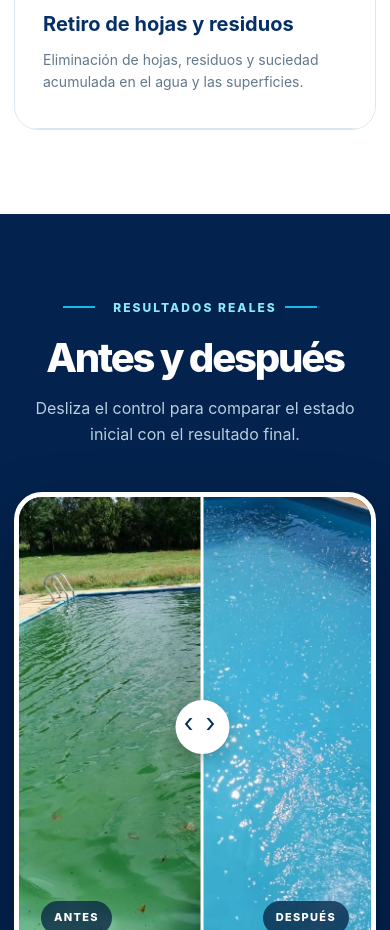
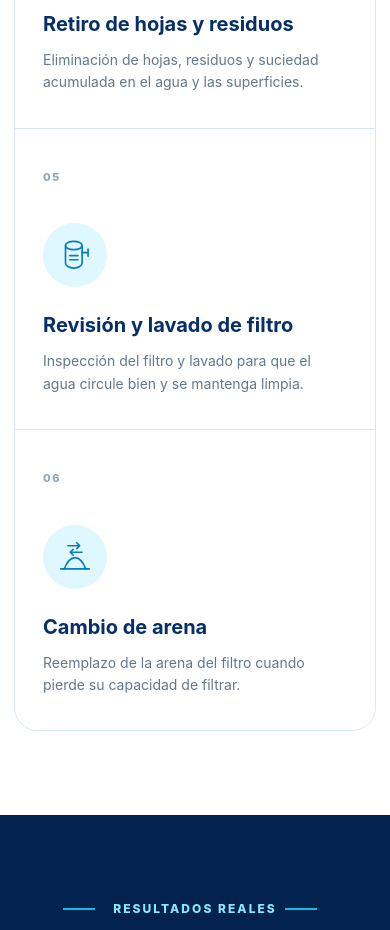
Before and after one commit to gonzalocea/nauto-aquaclean, a plain HTML site: page index.html in a window 390 px wide. Shown: the part 2780-3710 px from the top of the page. Drawn offline with Linux system fonts and the light colour scheme.

Commit message:
Servicios: revisión y lavado de filtro, cambio de arena

```diff
--- a/index.html
+++ b/index.html
@@ -134,6 +134,24 @@
               <h3>Retiro de hojas y residuos</h3>
               <p>Eliminación de hojas, residuos y suciedad acumulada en el agua y las superficies.</p>
             </article>
+
+            <article class="service-card reveal">
+              <span class="service-number">05</span>
+              <div class="service-icon" aria-hidden="true">
+                <img src="assets/icons/filtro-piscina.svg" alt="" />
+              </div>
+              <h3>Revisión y lavado de filtro</h3>
+              <p>Inspección del filtro y lavado para que el agua circule bien y se mantenga limpia.</p>
+            </article>
+
+            <article class="service-card reveal">
+              <span class="service-number">06</span>
+              <div class="service-icon" aria-hidden="true">
+                <img src="assets/icons/cambio-arena.svg" alt="" />
+              </div>
+              <h3>Cambio de arena</h3>
+              <p>Reemplazo de la arena del filtro cuando pierde su capacidad de filtrar.</p>
+            </article>
           </div>
         </div>
       </section>
--- a/styles.css
+++ b/styles.css
@@ -88,9 +88,10 @@ button, input { font: inherit; }
 .section-heading.compact { margin-bottom: 40px; }
 .heading-centered { display: block; text-align: center; }
 .heading-centered .eyebrow { display: flex; align-items: center; justify-content: center; }
-.service-grid { display: grid; grid-template-columns: repeat(4, 1fr); border: 1px solid var(--line); border-radius: var(--radius); overflow: hidden; }
+.service-grid { display: grid; grid-template-columns: repeat(3, 1fr); border: 1px solid var(--line); border-radius: var(--radius); overflow: hidden; }
 .service-card { position: relative; min-height: 360px; padding: 34px 28px; background: white; border-right: 1px solid var(--line); transition: color .3s, background .3s, transform .3s; }
-.service-card:last-child { border-right: 0; }
+.service-card:nth-child(3n) { border-right: 0; }
+.service-card:nth-child(-n+3) { border-bottom: 1px solid var(--line); }
 .service-card:hover { color: white; background: var(--navy); transform: translateY(-6px); }
 .service-number { color: #91a8b8; font-size: 11px; font-weight: 800; letter-spacing: .16em; }
 .service-icon { display: grid; place-items: center; width: 64px; height: 64px; margin: 52px 0 26px; color: var(--blue); background: var(--aqua-light); border-radius: 50%; transition: background .3s; }
@@ -182,8 +183,9 @@ button, input { font: inherit; }
   .hero-grid { gap: 45px; }
   .hero-image-wrap { height: 520px; }
   .service-grid { grid-template-columns: repeat(2, 1fr); }
-  .service-card:nth-child(2) { border-right: 0; }
-  .service-card:nth-child(-n+2) { border-bottom: 1px solid var(--line); }
+  .service-card:nth-child(n) { border-right: 1px solid var(--line); border-bottom: 0; }
+  .service-card:nth-child(2n) { border-right: 0; }
+  .service-card:nth-child(-n+4) { border-bottom: 1px solid var(--line); }
   .contact-logo { width: 220px; height: 220px; }
 }
 
@@ -227,8 +229,8 @@ button, input { font: inherit; }
   .image-label { top: 104px; right: 18px; }
   .hero-card { left: -4px; width: min(310px, 95%); }
   .service-grid { grid-template-columns: 1fr; }
-  .service-card { min-height: 300px; border-right: 0; border-bottom: 1px solid var(--line); }
-  .service-card:nth-child(3) { border-bottom: 1px solid var(--line); }
+  .service-card:nth-child(n) { min-height: 300px; border-right: 0; border-bottom: 1px solid var(--line); }
+  .service-card:last-child { border-bottom: 0; }
   .service-icon { margin-top: 35px; }
   .comparison { height: 470px; }
   .gallery-grid { display: flex; flex-direction: column; }
```
Also changed, not shown: assets/icons/cambio-arena.svg (added), assets/icons/filtro-piscina.svg (added).
